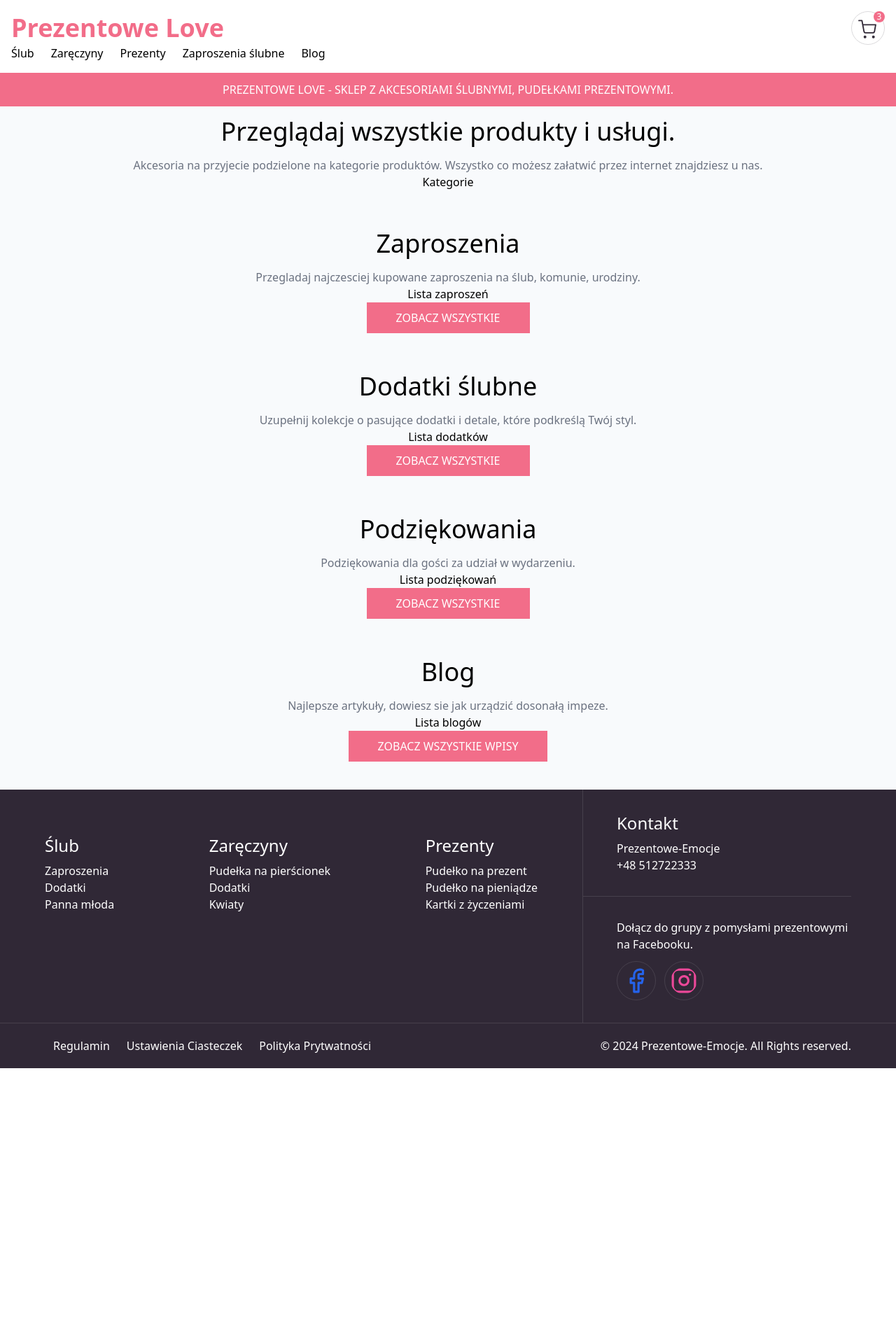
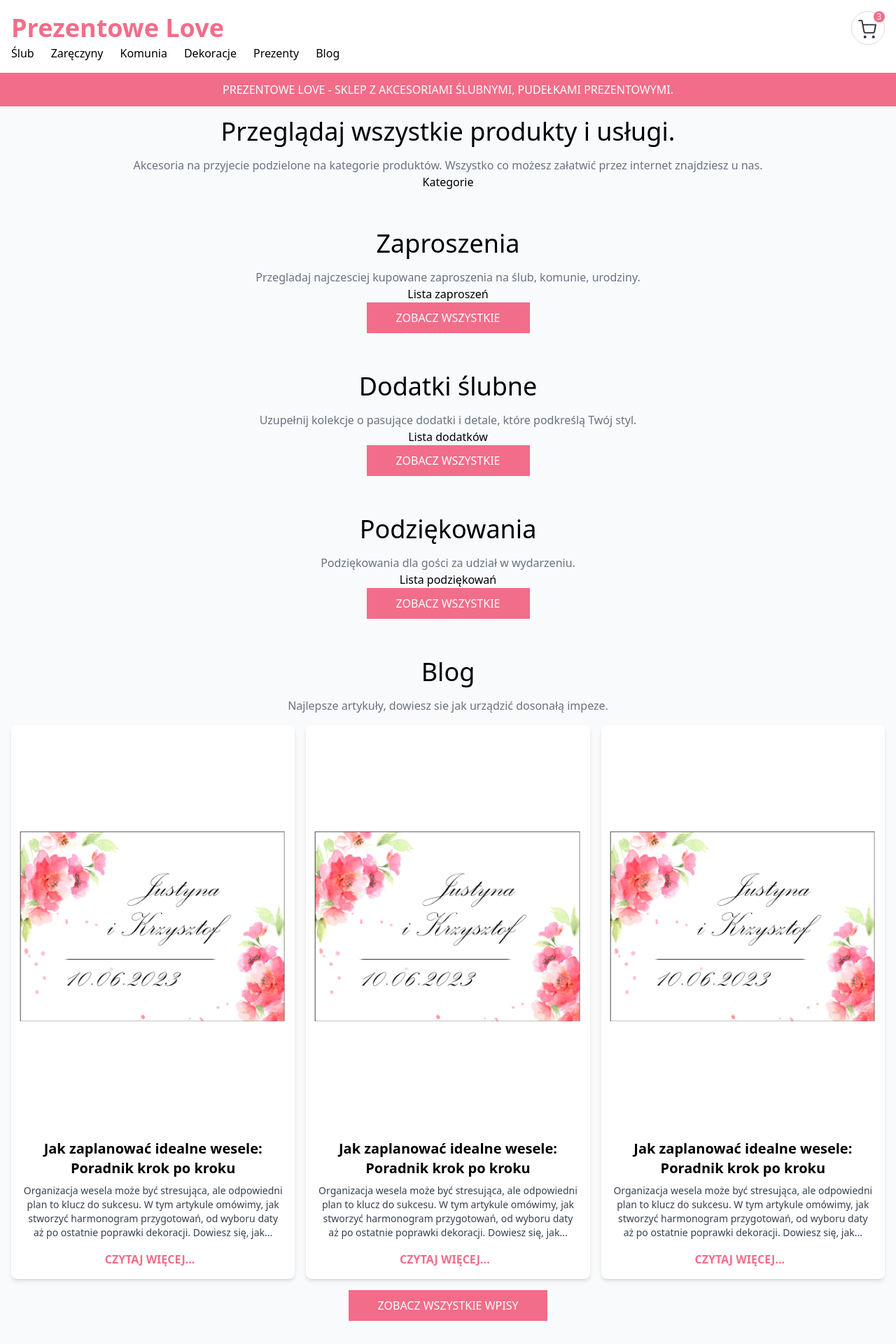
Before and after one commit to KrzysztofHum/prezentowe-emocje, a Next.js app: page / in a window 1280 px wide. Shown: the top 1920 px of the page at 70% size. Before the commit the page ends 1526 px from the top, so only its background shows below. Built offline with nearby package versions, Linux system fonts and the light colour scheme.

Commit message:
edit color navbar, create blog list

```diff
--- a/src/components/BlogSection.tsx
+++ b/src/components/BlogSection.tsx
@@ -1,3 +1,4 @@
+import Image from "next/image";
 import Link from "next/link";
 
 const BlogSection = () => {
@@ -7,7 +8,48 @@ const BlogSection = () => {
       <p className="sectionSubtitle">
         Najlepsze artykuły, dowiesz sie jak urządzić dosonałą impeze.
       </p>
-      <div>Lista blogów</div>
+      <div className="grid grid-cols-1 gap-4 p-4 sm:grid-cols-2 lg:grid-cols-3">
+        {Array(3)
+          .fill()
+          .map((_, index) => (
+            <article
+              key={index}
+              className="bg-white shadow-md rounded-lg overflow-hidden"
+            >
+              <Link href="/">
+                <Image
+                  src={`/images/img.png`}
+                  width={300}
+                  height={300}
+                  alt="Picture of the author"
+                  className="w-full"
+                />
+              </Link>
+              <div className="p-4">
+                <h2 className="text-xl font-semibold mb-2">
+                  <Link href="/" className="hover:text-primary">
+                    Jak zaplanować idealne wesele: Poradnik krok po kroku
+                  </Link>
+                </h2>
+                <p className="text-gray-700 text-sm mb-4">
+                  Organizacja wesela może być stresująca, ale odpowiedni plan to
+                  klucz do sukcesu. W tym artykule omówimy, jak stworzyć
+                  harmonogram przygotowań, od wyboru daty aż po ostatnie
+                  poprawki dekoracji. Dowiesz się, jak...
+                </p>
+                <Link
+                  href="/"
+                  className="text-primary hover:text-black font-semibold group inline-flex items-center transition-transform duration-300"
+                >
+                  CZYTAJ WIĘCEJ...
+                  <span className="inline-block transform translate-x-0 opacity-0 group-hover:opacity-100 group-hover:translate-x-1 transition-transform duration-300">
+                    &gt;
+                  </span>
+                </Link>
+              </div>
+            </article>
+          ))}
+      </div>
       <Link className="sectionBtn" href="/blog">
         Zobacz Wszystkie Wpisy
       </Link>
--- a/src/components/Navbar.tsx
+++ b/src/components/Navbar.tsx
@@ -96,30 +96,39 @@ const Navbar = () => {
       </div>
       {/* Desktop Menu */}
       <div className="hidden md:flex space-x-6">
-        <Link href="/" className="block font-medium text-black">
+        <Link
+          href="/slub"
+          className="block font-medium text-black hover:text-primary"
+        >
           Ślub
         </Link>
         <Link
-          href="/about"
-          className="block font-medium text-black hover:text-gray-200"
+          href="/zareczyny"
+          className="block font-medium text-black hover:text-primary"
         >
           Zaręczyny
         </Link>
         <Link
-          href="/services"
-          className="block font-medium text-black hover:text-gray-200"
+          href="/komunia"
+          className="block font-medium text-black hover:text-primary"
+        >
+          Komunia
+        </Link>
+        <Link
+          href="/dekoracje"
+          className="block font-medium text-black hover:text-primary"
+        >
+          Dekoracje
+        </Link>
+        <Link
+          href="/prezenty"
+          className="block font-medium text-black hover:text-primary"
         >
           Prezenty
         </Link>
         <Link
-          href="/contact"
-          className="block font-medium text-black hover:text-gray-200"
-        >
-          Zaproszenia ślubne
-        </Link>
-        <Link
           href="/blog"
-          className="block font-medium text-black hover:text-gray-200"
+          className="block font-medium text-black hover:text-primary"
         >
           Blog
         </Link>
@@ -128,28 +137,31 @@ const Navbar = () => {
       {/* Mobile Menu */}
       {isOpen && (
         <div className="md:hidden mt-4 space-y-2">
-          <Link href="/" className="block text-black hover:text-gray-200">
+          <Link href="/slub" className="block text-black hover:text-primary">
             Ślub
           </Link>
-          <Link href="/about" className="block text-black hover:text-gray-200">
+          <Link
+            href="/zareczyny"
+            className="block text-black hover:text-primary"
+          >
             Zaręczyny
           </Link>
+          <Link href="/komunia" className="block text-black hover:text-primary">
+            Komunia
+          </Link>
           <Link
-            href="/services"
-            className="block text-black hover:text-gray-200"
+            href="/dekoracje"
+            className="block font-medium text-black hover:text-primary"
+          >
+            Dekoracje
+          </Link>
+          <Link
+            href="/prezenty"
+            className="block text-black hover:text-primary"
           >
             Prezenty
           </Link>
-          <Link
-            href="/contact"
-            className="block text-black hover:text-gray-200"
-          >
-            Zaproszenia ślubne
-          </Link>
-          <Link
-            href="/blog"
-            className="block text-black hover:text-gray-200"
-          >
+          <Link href="/blog" className="block text-black hover:text-primary">
             Blog
           </Link>
         </div>
```
